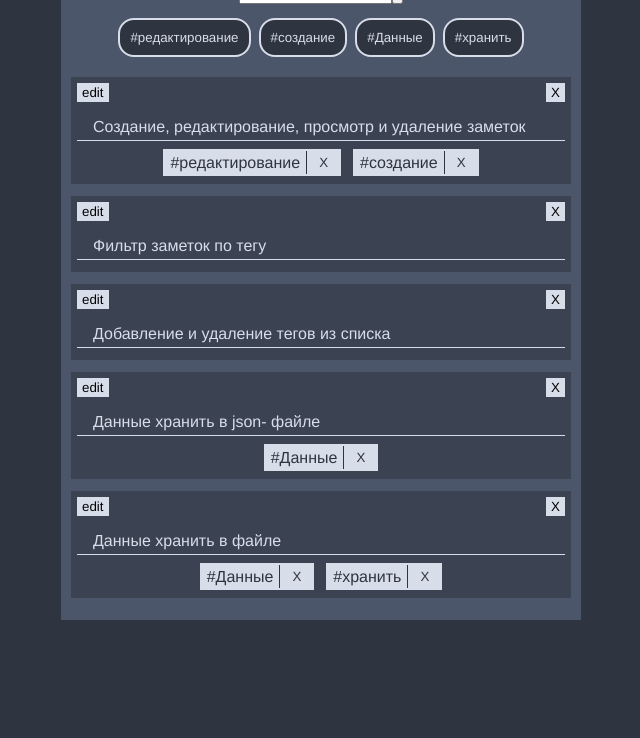
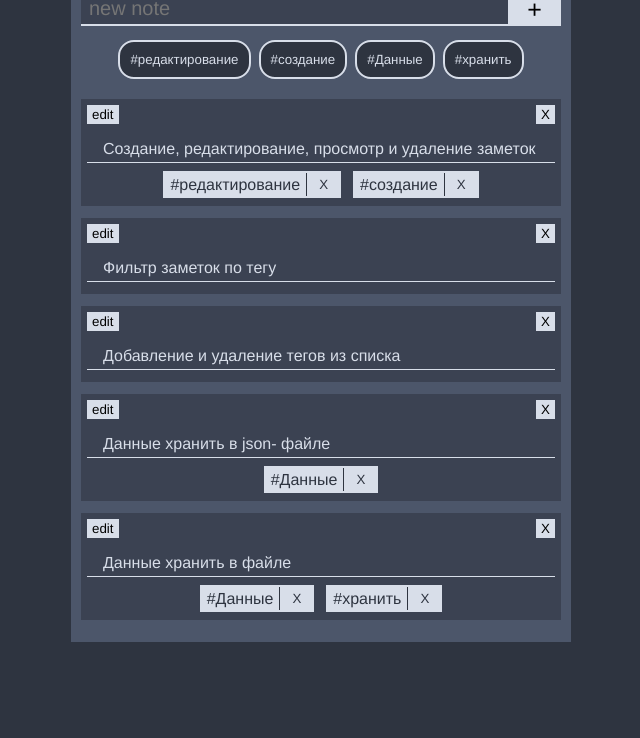
Before and after one commit to myatniy/nyblecraft-test-task, a React app: page / in a window 1280 px wide. Shown: the part 62-800 px from the top of the page, without its empty margins (319-959 px from the left). Built offline with nearby package versions, Linux system fonts and the light colour scheme.

Commit message:
Update layout. Fix bug which skips hashtags on russian language when note has been added

```diff
--- a/src/components/app.js
+++ b/src/components/app.js
@@ -6,7 +6,8 @@ import data from '../data/notes-data';
 import TodoListAddNote from "./todo-list-add-note";
 
 function findHashtags (text) {
-    const regexHashtags = /(#[a-z0-9][a-z0-9\-_]*)/ig;
+    // const regexHashtags = /(#[a-z0-9][a-z0-9\-_]*)/ig;
+    const regexHashtags = /#\S*/ig;
     const hashtags = text.match(regexHashtags);
 
     return hashtags ? hashtags : [];
--- a/src/style/style.scss
+++ b/src/style/style.scss
@@ -32,6 +32,7 @@ $cursor-clicking: rgba(white, 0.2);
 }
 
 * {
+    box-sizing: border-box;
     margin: 0;
     padding: 0;
     font-family: $font-name;
@@ -66,6 +67,48 @@ hr {
 
 .app-container-helper h1 {
     align-self: center;
+}
+
+.add-note-container {
+    @extend %flexbox-row-nowrap;
+    margin-top: 8px;
+    width: 100%;
+}
+
+.add-note-container input {
+    width: 100%;
+    padding: 4px 8px;
+    font-size: 20px;
+    border: none;
+    background-color: #3B4252;
+    border-bottom: 2px solid $font-color;
+    border-radius: 0;
+    color: $font-color;
+}
+
+.add-note-container button {
+    width: 60px;
+    font-size: 25px;
+    border: 0;
+    border-radius: 0;
+    background-color: $font-color;
+}
+
+.add-note-container button:hover {
+    cursor: pointer;
+    background-color: $cursor-hovering;
+}
+
+.add-note-container button:active {
+    background-color: $cursor-clicking;
+}
+
+.add-note-container button:focus {
+    outline: none;
+}
+
+.add-note-container input:focus {
+    outline: none;
 }
 
 .tags-container {
```
Also changed, not shown: src/style/style.css, 1 other file.
